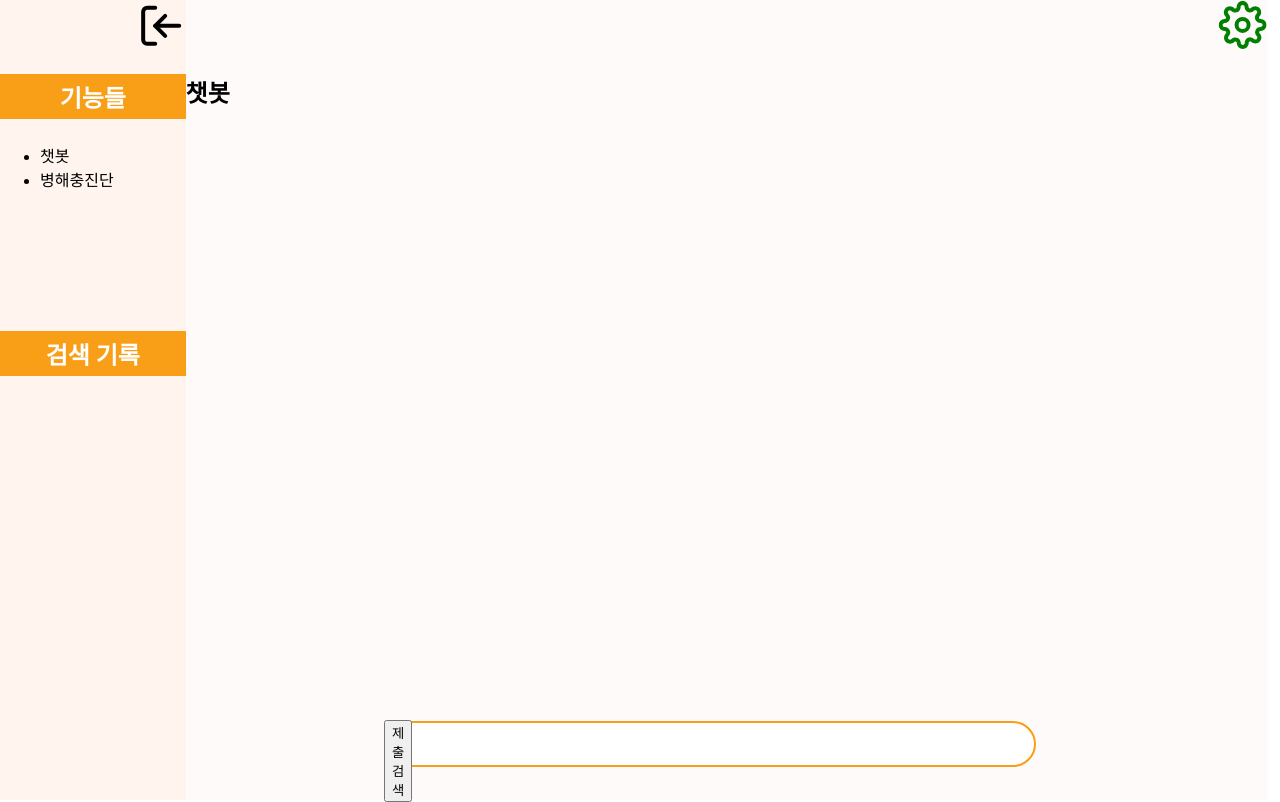
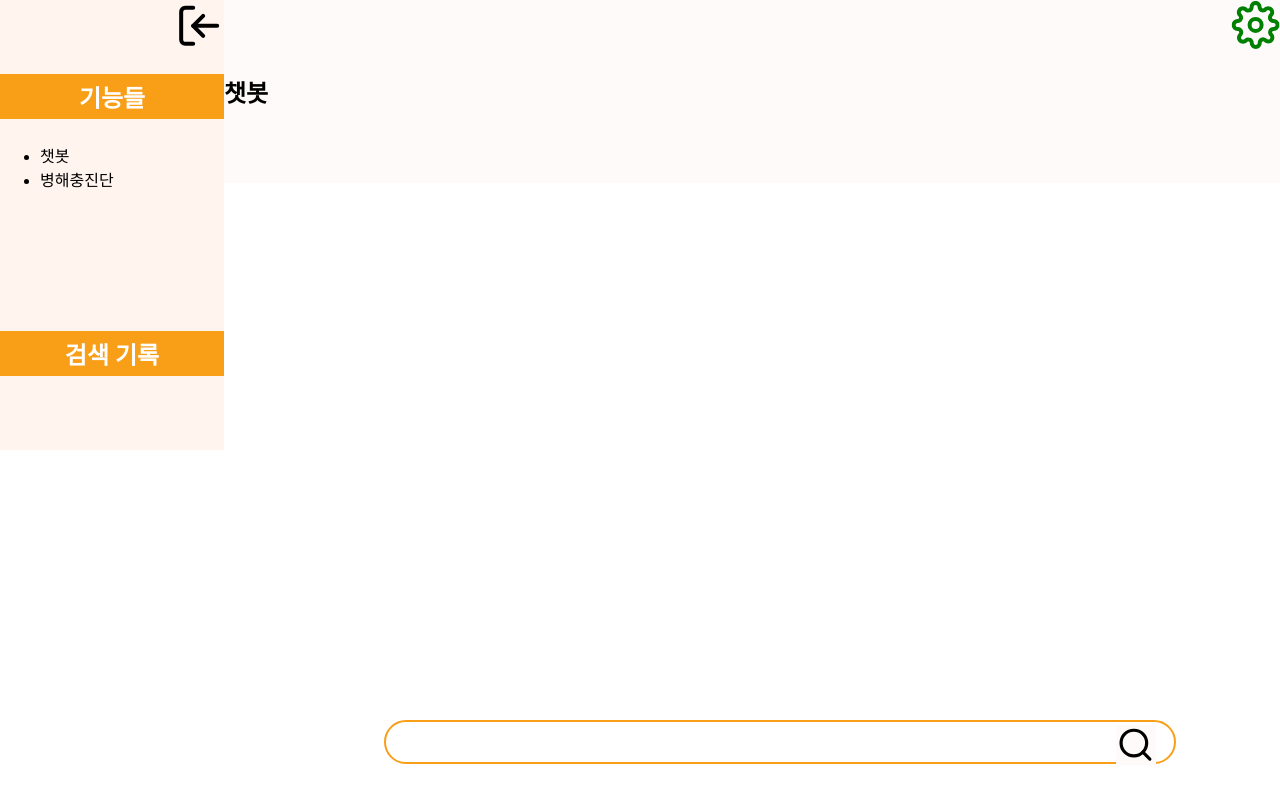
Before and after one commit to sojaeheon/smartfarm, a Vue app in the folder hp/: page / in a window 1280 px wide. Built offline with nearby package versions, Linux system fonts and the light colour scheme.

Commit message:
Add search-icon, Change menu size

```diff
--- a/hp/src/App.vue
+++ b/hp/src/App.vue
@@ -1,7 +1,7 @@
 <template> <!--HTML짜는 곳-->
   <aside class="menu">
     <div>
-      <img id="hidden" src="./assets/log-out.svg" />
+      <img id="hidden" src="./assets/log-out.svg" alt="logout icon" />
     </div>
     <div id="function">
       <p class="bg-red"><strong>기능들</strong></p>
@@ -16,14 +16,14 @@
   </aside>
   <main class="main">
     <div>
-      <img id="setting" src="./assets/settings.svg" />
+      <img id="settings" src="./assets/settings.svg" alt="settings icon" />
     </div>
     <div id="chat">
       <p><strong>챗봇</strong></p>
-      <span class="search">
-        <input type="text" value="">
-        <button type="submit">제출 검색</button>
-      </span>
+      <div class="search">
+        <input type="text" name="search_box">
+        <button type="submit"></button>
+      </div>
     </div>
   </main>
 </template>
@@ -37,6 +37,7 @@
 body, html {
     margin: 0;
     display: flex;
+    height: 100vh;
 }
 p {
   font-size: 1.5rem;
@@ -48,29 +49,35 @@ p {
 }
 .search input{
   height: 5vh;
-  width: 50vw;
-  position: absolute;
-  margin: 1px 2px 3px 4px;
+  width: 60vw;
+  position: relative;
+  padding: 0px 10px 0px 10px;
 
   border-radius: 30px;
   border: 2px solid #F99E17;
 }
 .search button {
   position: absolute;
+  width: 40px;
+  height: 40px;
+  right: 20px;
+  top: 5px;
+  background-image: url('./assets/search.svg');
+  background-color: snow;
+  background-size: cover;
+  border: none;
 }
 .menu, .main {
   display: inline-block;
 }
 .menu {
   float: left;
-  height: 100vh;
-  width: 14.5vw;
+  width: 17.5vw;
   background-color: seashell;
 }
 .main {
   float: right;
-  height: 100vh;
-  width: 84.5vw;
+  width: 82.5vw;
   background-color: snow;
 }
 .bg-red {
@@ -83,7 +90,7 @@ p {
   padding: 50px 0px;
   color: black;
 }
-#hidden, #setting {
+#hidden, #settings {
   float: right;
 }
 </style>
```
